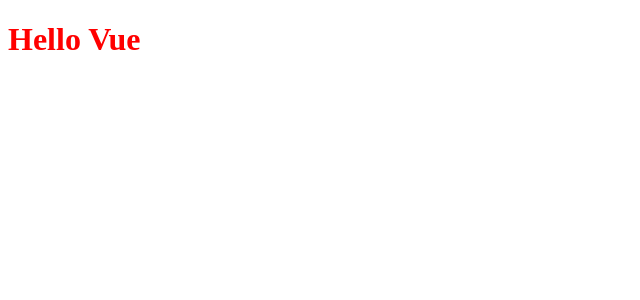
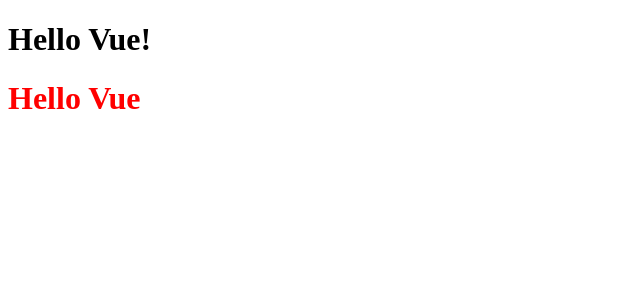
Before and after one commit to choi-ik/Vue_Practice, a Vue app: page / in a window 1280 px wide. Shown: the top 300 px of the page, without its empty margins (0-640 px from the left). Built offline with nearby package versions, Linux system fonts and the light colour scheme.

Commit message:
App.vue의 data 부분 수정

```diff
--- a/src/App.vue
+++ b/src/App.vue
@@ -1,4 +1,7 @@
 <template>
+  <h1>
+    {{ msg }}
+  </h1>
   <Hello />
 </template>
 
@@ -10,7 +13,9 @@
     Hello,
   },
   data() {
-    return {};
+    return {
+      msg: "Hello Vue!",
+    };
   },
 };
 </script>
```
